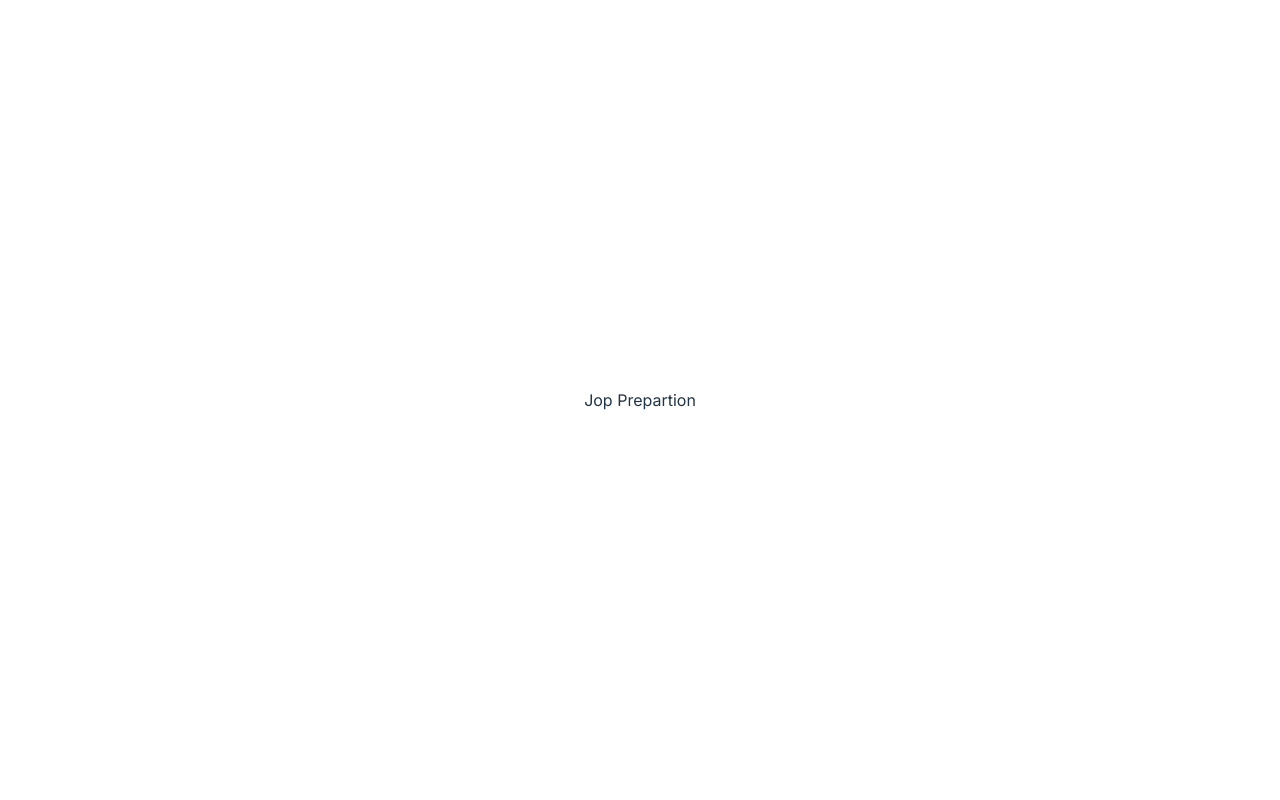
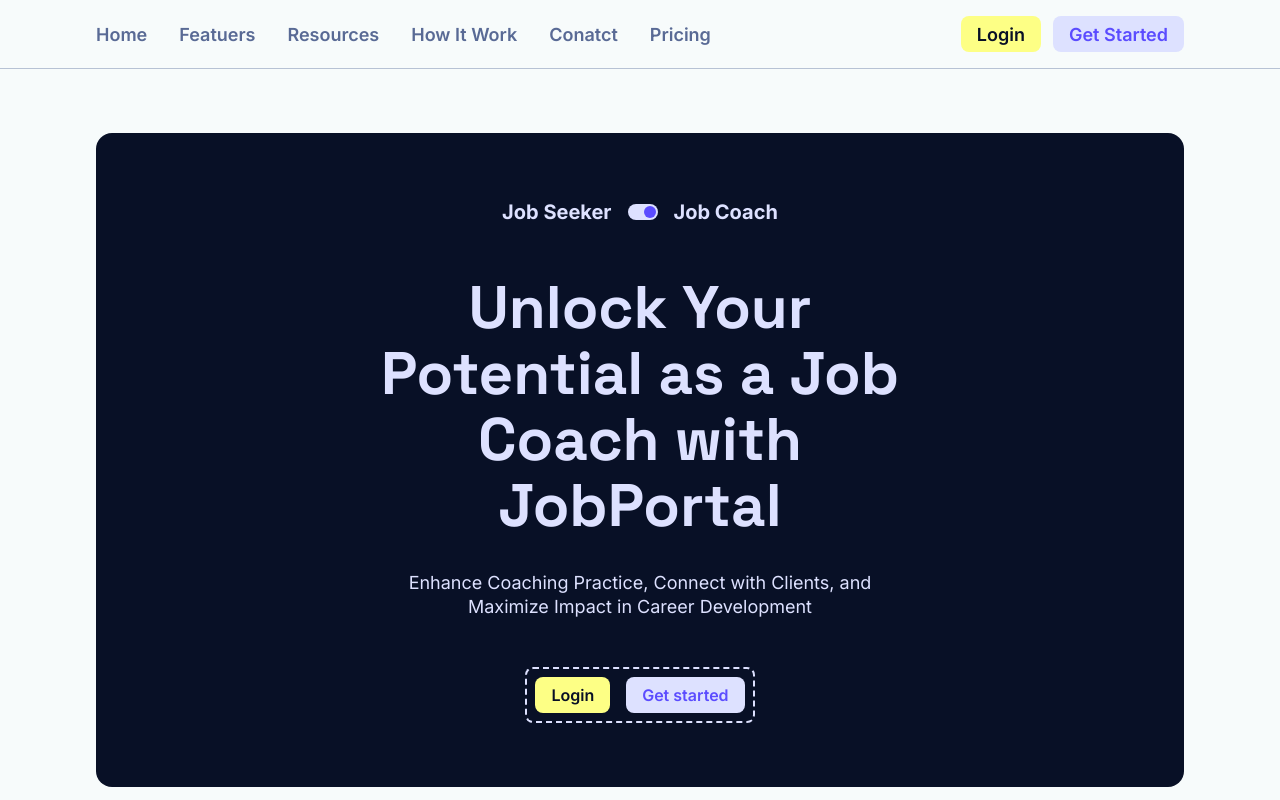
Before and after one commit to mariam-khasawneh/job-preparing-masterpieces, a React (Vite) app in the folder my-app/: page / in a window 1280 px wide. Shown: the top 800 px of the page. Built offline with nearby package versions, Linux system fonts and the light colour scheme.

Commit message:
Creat Routes

```diff
--- a/my-app/src/App.jsx
+++ b/my-app/src/App.jsx
@@ -1,7 +1,38 @@
-import "./App.css";
+import { BrowserRouter, Routes, Route } from "react-router-dom";
+// ===================================
+import { Home } from "./Pages/Homepage/Home";
+// import HeroSection from "./Pages/Homepage/Home";
+// ===================================
+import Featuers from "./Pages/Featuers/Featuers";
+import Resources from "./Pages/Resources-page/Resources";
+import HowItWork from "./Pages/HowItWork/HowItWork";
+import Contact from "./Pages/Contact/Contact";
+import Pricing from "./Pages/Pricing/Pricing";
+import SignUp from "./Pages/SignUp/SignUp";
+import Login from "./Pages/Login/Login";
+import NotFound from "./Pages/404/NotFound";
+import Navbar from "./Components/Navbar/Navbar";
 
 function App() {
-  return <>Jop Prepartion</>;
+  return (
+    <>
+      <BrowserRouter>
+        <Navbar />
+        <Routes>
+          <Route path="/" element={<Home />} />
+          <Route path="home" element={<Home />} />
+          <Route path="featuers" element={<Featuers />} />
+          <Route path="resources" element={<Resources />} />
+          <Route path="how-It-work" element={<HowItWork />} />
+          <Route path="contact" element={<Contact />} />
+          <Route path="pricing" element={<Pricing />} />
+          <Route path="signup" element={<SignUp />} />
+          <Route path="login" element={<Login />} />
+          <Route path="*" element={<NotFound />} />
+        </Routes>
+      </BrowserRouter>
+    </>
+  );
 }
 
 export default App;
```
